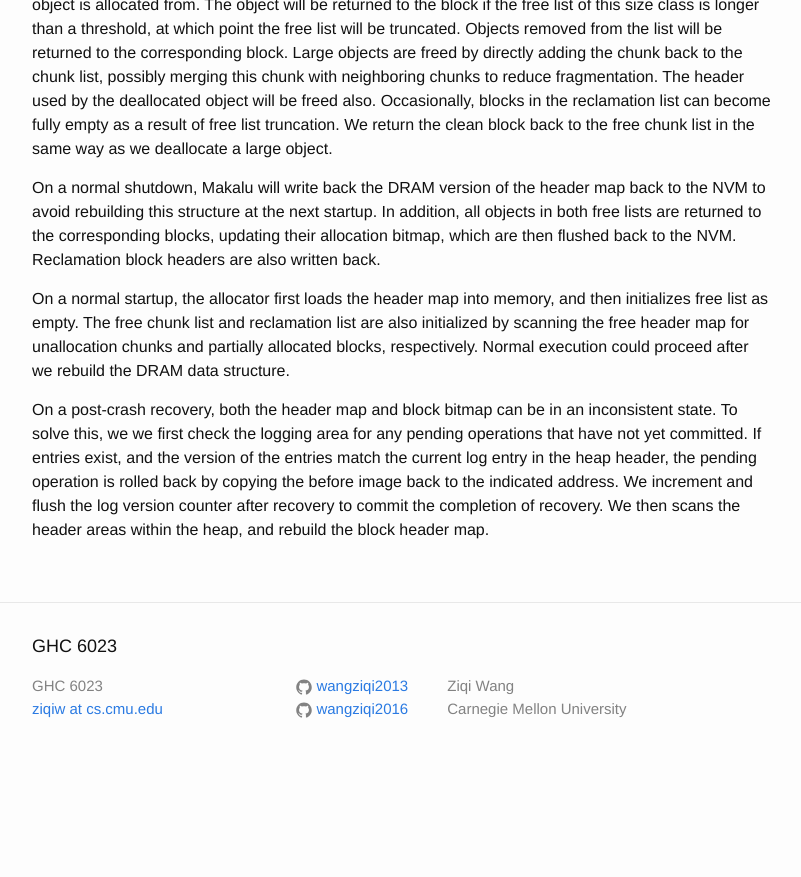
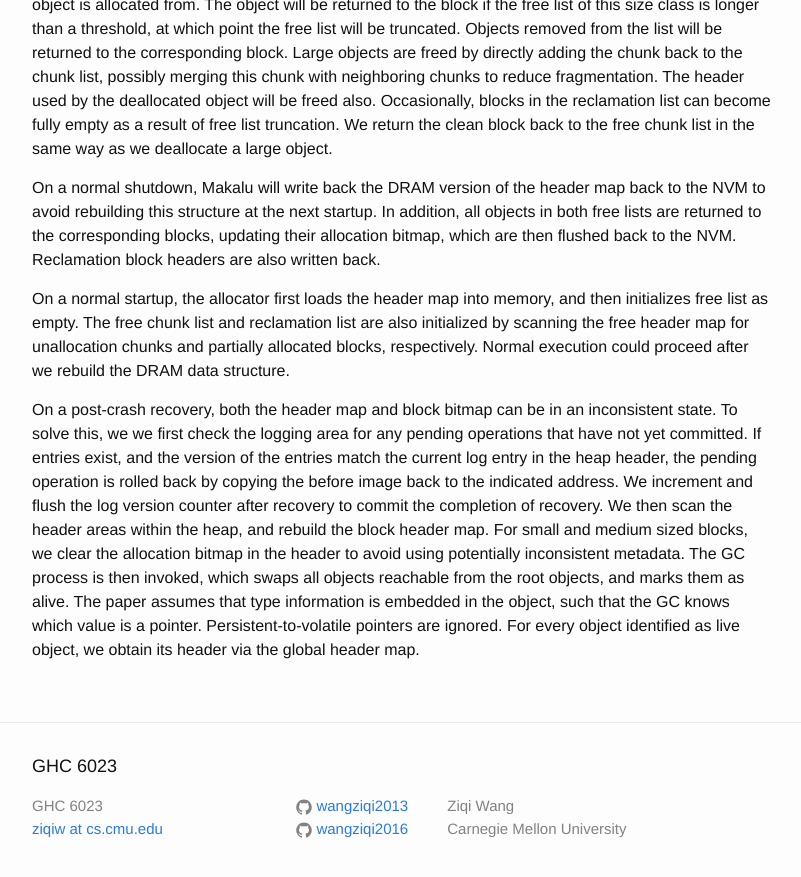
Before and after one commit to wangziqi2013/wangziqi2013.github.io, a Jekyll site: the page built from _posts/2019-11-18-makalu.markdown, in a window 1280 px wide and 900 px high, scrolled down 3874 px. Shown: the top 877 px of the window, without its empty margins (238-1039 px from the left). Built offline with Jekyll 4.4.1, drawn with Linux system fonts in a browser that asks for light colours; before the commit the page ends 4654 px from its top, so only the background shows below that.

Commit message:
Adding recovery

```diff
--- a/_posts/2019-11-18-makalu.markdown
+++ b/_posts/2019-11-18-makalu.markdown
@@ -157,4 +157,9 @@ On a post-crash recovery, both the header map and block bitmap can be in an inco
 we first check the logging area for any pending operations that have not yet committed. If entries exist, and the version
 of the entries match the current log entry in the heap header, the pending operation is rolled back by copying the
 before image back to the indicated address. We increment and flush the log version counter after recovery to commit the
-completion of recovery. We then scans the header areas within the heap, and rebuild the block header map.
+completion of recovery. We then scan the header areas within the heap, and rebuild the block header map. For small
+and medium sized blocks, we clear the allocation bitmap in the header to avoid using potentially inconsistent metadata.
+The GC process is then invoked, which swaps all objects reachable from the root objects, and marks them as alive.
+The paper assumes that type information is embedded in the object, such that the GC knows which value is a
+pointer. Persistent-to-volatile pointers are ignored. For every object identified as live object, we obtain its header
+via the global header map.
```
